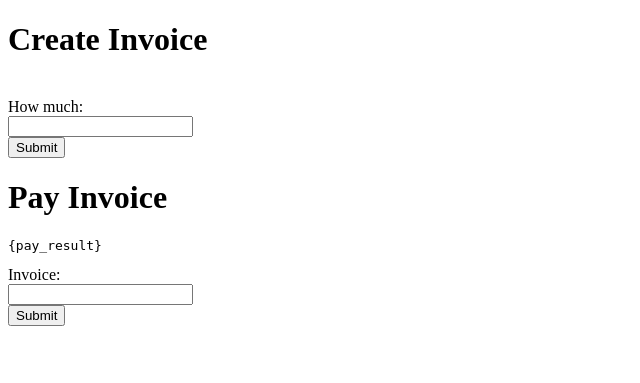
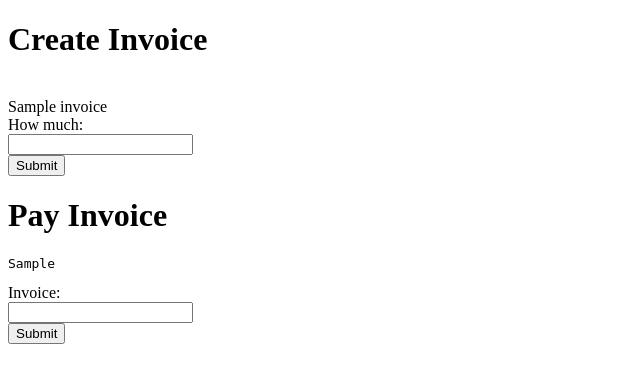
Before and after one commit to matthiasdebernardini/faucet, a Python web app: template templates/index.html in a window 1280 px wide. Shown: the top 383 px of the page, without its empty margins (0-640 px from the left). Run offline with Jinja, Linux system fonts and the light colour scheme; the template is opened without the code that fills it: most values are stand-ins (such as "Sample title", 1, 10 or a date in 2020).

Commit message:
Bugfixes

```diff
--- a/app.py
+++ b/app.py
@@ -18,10 +18,11 @@ def index():
         # create invoice
         if 'amount' in request.form:
             amount = request.form['amount']
-            invoice = rpc.invoice(amount, str(random.random()), 'test')
+            invoice = rpc.invoice(amount, str(random.random()), 'test')['bolt11']
         # pay invoice
         if 'invoice' in request.form:
             pay_result = rpc.pay(request.form['invoice'])
+            pay_result = json.dumps(pay_result, sort_keys=True, indent=4, separators=(',', ': ')
 
     return render_template('index.html', name='justin',
         invoice=invoice, pay_result=pay_result)
--- a/requirements.txt
+++ b/requirements.txt
@@ -10,3 +10,4 @@ itsdangerous==2.1.2
 pylightning==0.0.7.3
 qrcode==7.3.1
 zipp==3.8.0
+wheel==0.37.1
--- a/templates/index.html
+++ b/templates/index.html
@@ -5,6 +5,7 @@
 
 {% if invoice %}
   <img style="height: 200pxm; width: 200px;" src="{{ qrcode(invoice) }}">
+  <div>{{ invoice }}</div>
 {% endif %}
 
 <form method="post">
@@ -16,7 +17,7 @@
 <h1>Pay Invoice</h1>
 
 {% if pay_result %}
-  <pre>{pay_result}</pre>
+  <pre>{{ pay_result }}</pre>
 {% endif %}
 
 <form method="post">
```
Also changed, not shown: README.md.
